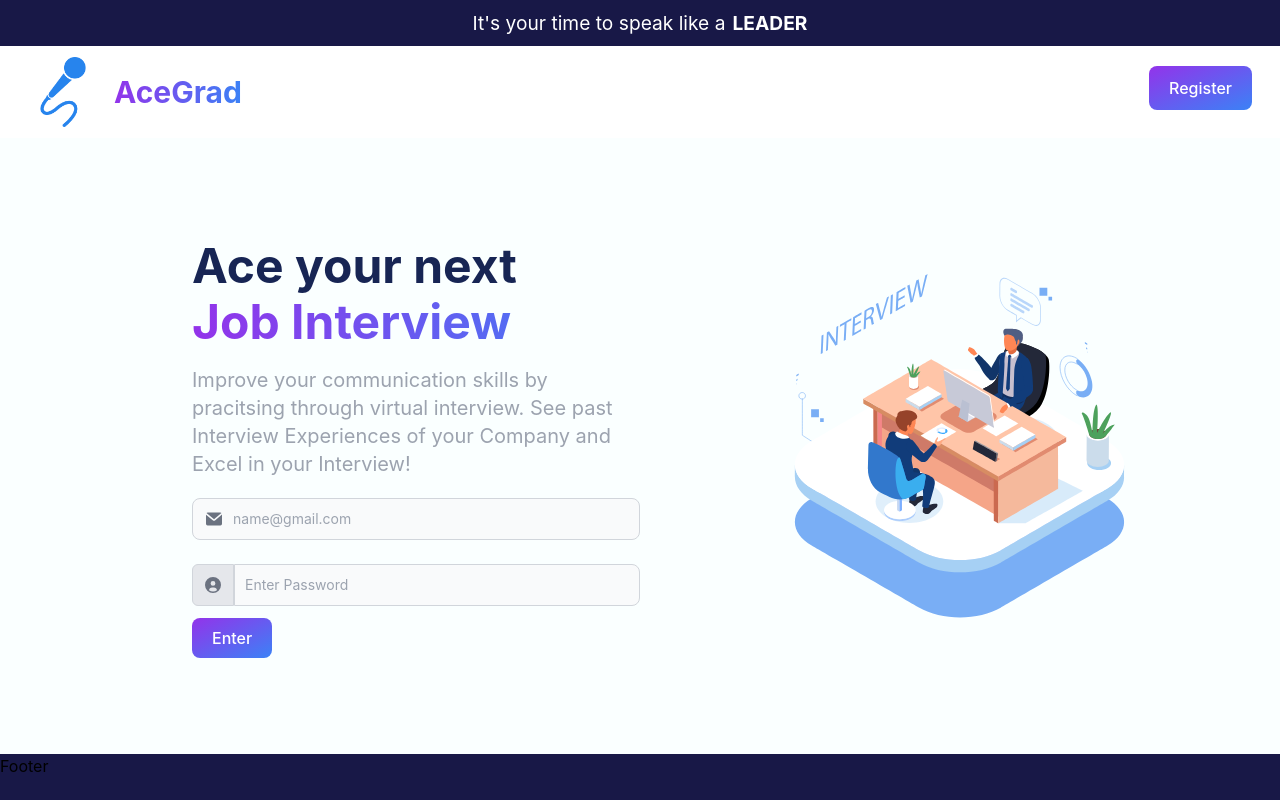
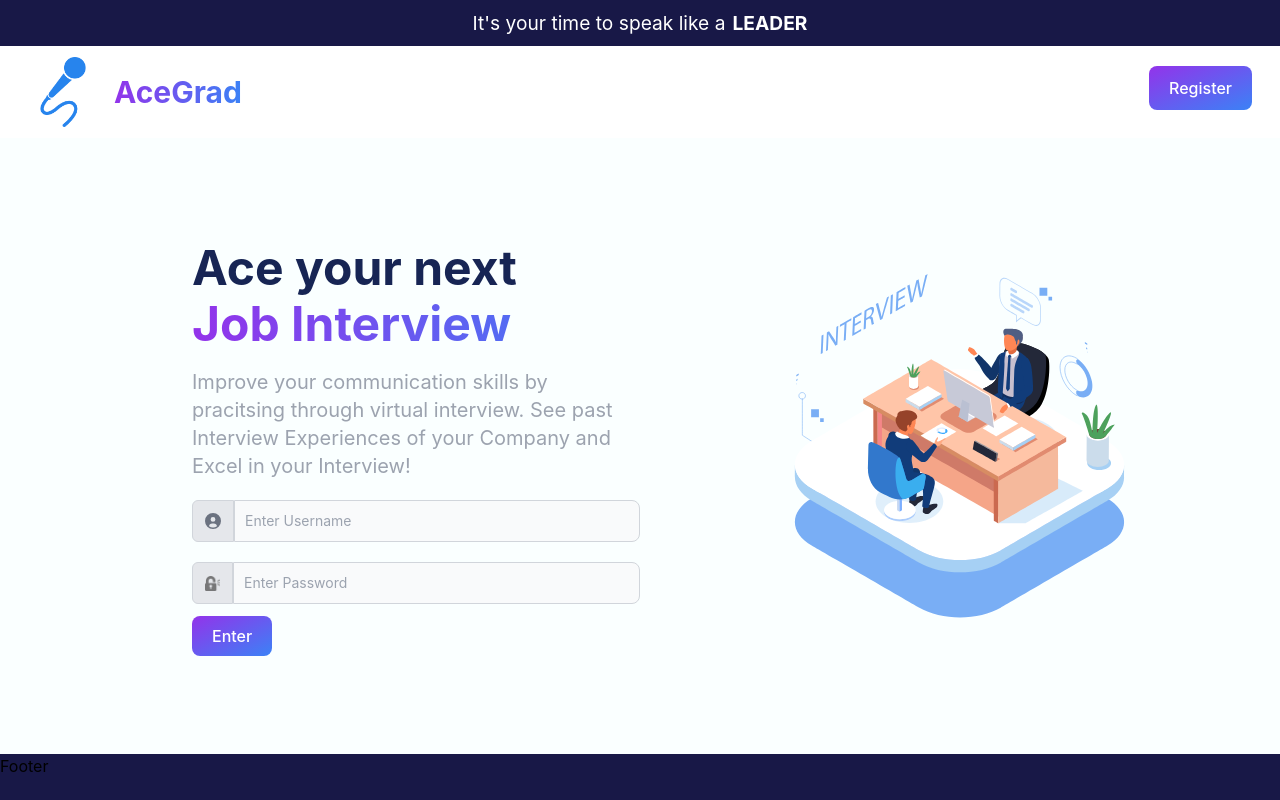
Before and after one commit to Yash-Gajewar/AceGrad, a React (Create React App) app: page / in a window 1280 px wide. Built offline with nearby package versions, Linux system fonts and the light colour scheme.

Commit message:
sign up page

```diff
--- a/src/pages/Signup/Signup.jsx
+++ b/src/pages/Signup/Signup.jsx
@@ -3,6 +3,7 @@ import './Signup.css'
 import microphone from '../../assets/microphone.png'
 import Lottie from 'lottie-react'
 import Interview from '../../assets/Interview.json'
+import padlock from '../../assets/padlock.png'
 
 
 const Signup = () => {
@@ -32,24 +33,27 @@ const Signup = () => {
 
                     {/* registeration section */}
 
-
-                    <div className="relative mb-6">
-                        <div className="absolute inset-y-0 start-0 flex items-center ps-3.5 pointer-events-none">
-                            <svg className="w-4 h-4 text-gray-500 dark:text-gray-400" aria-hidden="true" xmlns="http://www.w3.org/2000/svg" fill="currentColor" viewBox="0 0 20 16">
-                                <path d="m10.036 8.278 9.258-7.79A1.979 1.979 0 0 0 18 0H2A1.987 1.987 0 0 0 .641.541l9.395 7.737Z" />
-                                <path d="M11.241 9.817c-.36.275-.801.425-1.255.427-.428 0-.845-.138-1.187-.395L0 2.6V14a2 2 0 0 0 2 2h16a2 2 0 0 0 2-2V2.5l-8.759 7.317Z" />
-                            </svg>
-                        </div>
-                        <input type="text" id="input-group-1" className="mt-5 bg-gray-50 border border-gray-300 text-gray-900 text-sm rounded-lg focus:ring-blue-500 focus:border-blue-500 block w-full ps-10 p-2.5  dark:bg-gray-700 dark:border-gray-600 dark:placeholder-gray-400 dark:text-white dark:focus:ring-blue-500 dark:focus:border-blue-500" placeholder="name@gmail.com" />
-                    </div>
-                    <div className="flex mb-5">
+                    {/* username section */}
+                    <div className="flex mb-5 mt-5">
                         <span className="inline-flex items-center px-3 text-sm text-gray-900 bg-gray-200 border rounded-e-0 border-gray-300 rounded-s-md dark:bg-gray-600 dark:text-gray-400 dark:border-gray-600">
-                            <svg className="w-4 h-4 text-gray-500 dark:text-gray-400" aria-hidden="true" xmlns="http://www.w3.org/2000/svg" fill="currentColor" viewBox="0 0 20 20">
+                            <svg class="w-4 h-4 text-gray-500 dark:text-gray-400" aria-hidden="true" xmlns="http://www.w3.org/2000/svg" fill="currentColor" viewBox="0 0 20 20">
                                 <path d="M10 0a10 10 0 1 0 10 10A10.011 10.011 0 0 0 10 0Zm0 5a3 3 0 1 1 0 6 3 3 0 0 1 0-6Zm0 13a8.949 8.949 0 0 1-4.951-1.488A3.987 3.987 0 0 1 9 13h2a3.987 3.987 0 0 1 3.951 3.512A8.949 8.949 0 0 1 10 18Z" />
                             </svg>
                         </span>
+                        <input type="text" id="website-admin" className="rounded-none rounded-e-lg bg-gray-50 border text-gray-900 focus:ring-blue-500 focus:border-blue-500 block flex-1 min-w-0 w-full text-sm border-gray-300 p-2.5  dark:bg-gray-700 dark:border-gray-600 dark:placeholder-gray-400 dark:text-white dark:focus:ring-blue-500 dark:focus:border-blue-500" placeholder="Enter Username" />
+                    </div>
+
+                    {/* password section */}
+                    <div className="flex mb-5">
+                        <span className="inline-flex items-center px-3 text-sm text-gray-900 bg-gray-200 border rounded-e-0 border-gray-300 rounded-s-md dark:bg-gray-600 dark:text-gray-400 dark:border-gray-600">
+                            <img src={padlock} alt="padlock"
+                                width={15} height={15} />
+                        </span>
                         <input type="password" id="website-admin" className="rounded-none rounded-e-lg bg-gray-50 border text-gray-900 focus:ring-blue-500 focus:border-blue-500 block flex-1 min-w-0 w-full text-sm border-gray-300 p-2.5  dark:bg-gray-700 dark:border-gray-600 dark:placeholder-gray-400 dark:text-white dark:focus:ring-blue-500 dark:focus:border-blue-500" placeholder="Enter Password" />
                     </div>
+
+
+                    {/* submit button */}
                     <a href="/home" class="text-white bg-gradient-to-br from-purple-600 to-blue-500 hover:bg-gradient-to-bl focus:ring-4 focus:outline-none focus:ring-blue-300 dark:focus:ring-blue-800 font-medium rounded-lg text-l px-5 py-2.5 text-center me-2 mt-5 mr-5">Enter</a>
                 </div>
 
```
